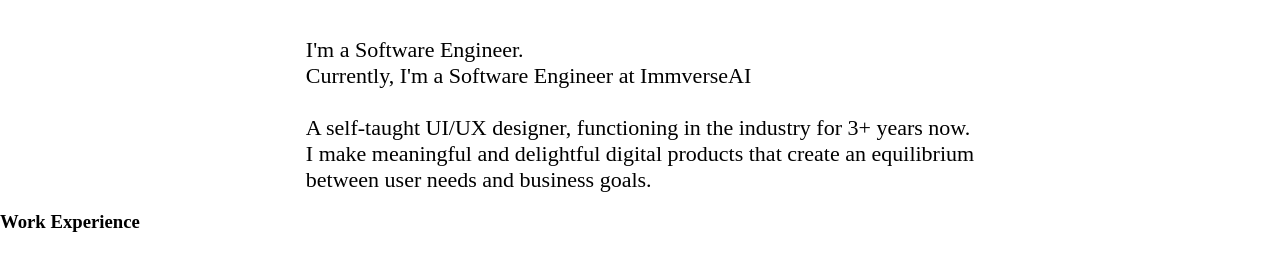
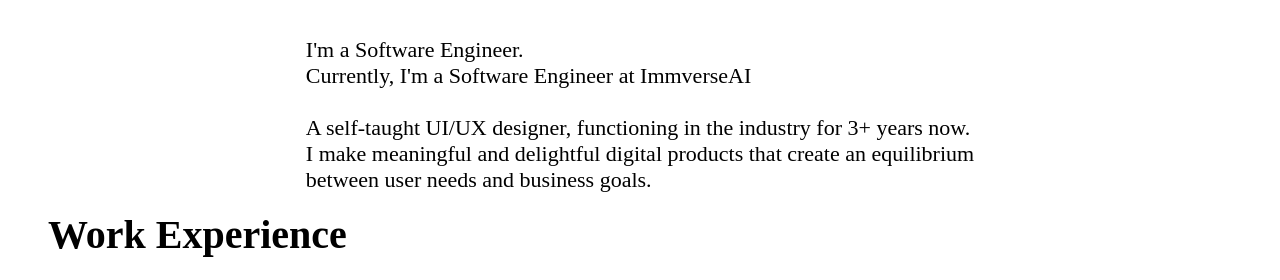
Before and after one commit to swapnillbhong/new-portfolio, a plain HTML site: page index.html in a window 1280 px wide. Shown: the part 170-450 px from the top of the page. Drawn offline with Linux system fonts and the light colour scheme; a web font is replaced by a local one.

Commit message:
done for a day

```diff
--- a/index.html
+++ b/index.html
@@ -47,7 +47,7 @@
     </div>
     <div class="experience">
         <br>
-        <h3 > Work Experience</h3>
+        <h3 style="font-size: 40px; padding-left: 3rem;" > Work Experience</h3>
     <div class="work-experience">
         <div class="card">
             <div class="card-size" >
```
Also changed, not shown: download (1).jpg (added).
